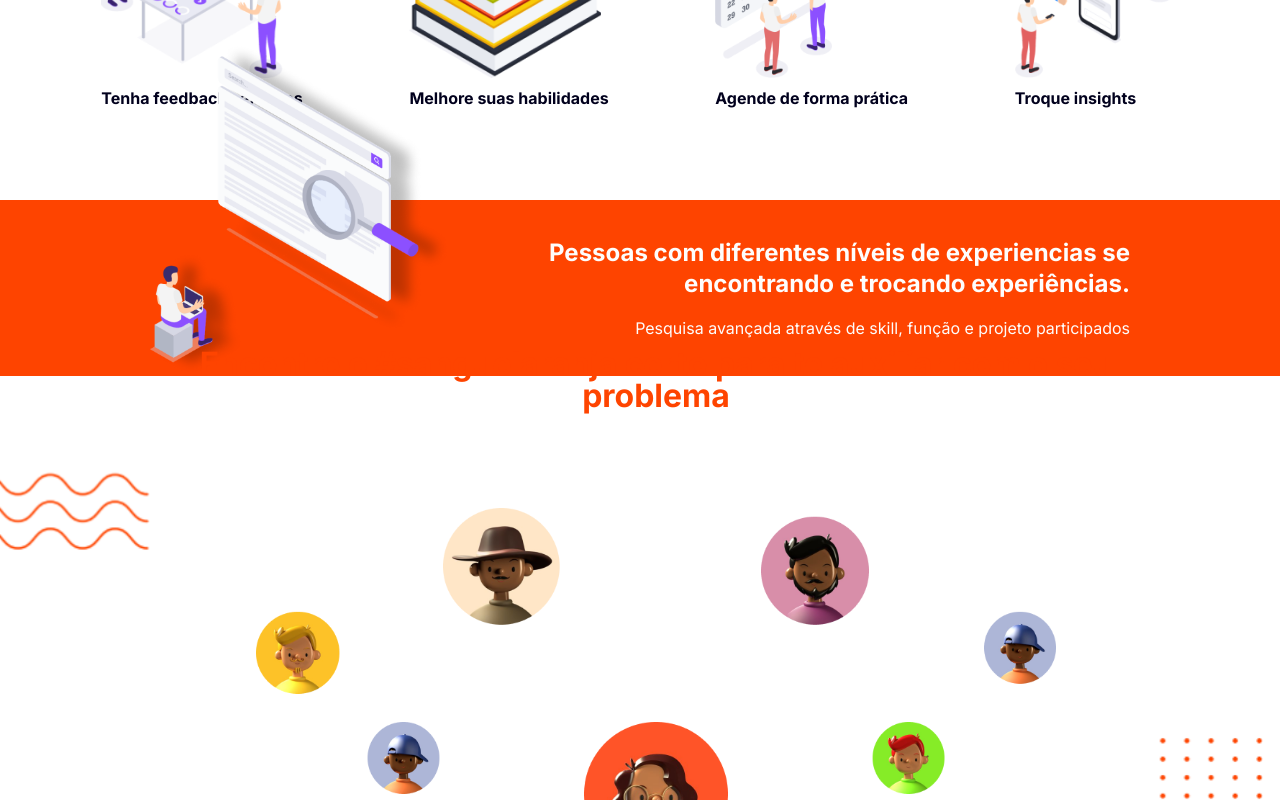
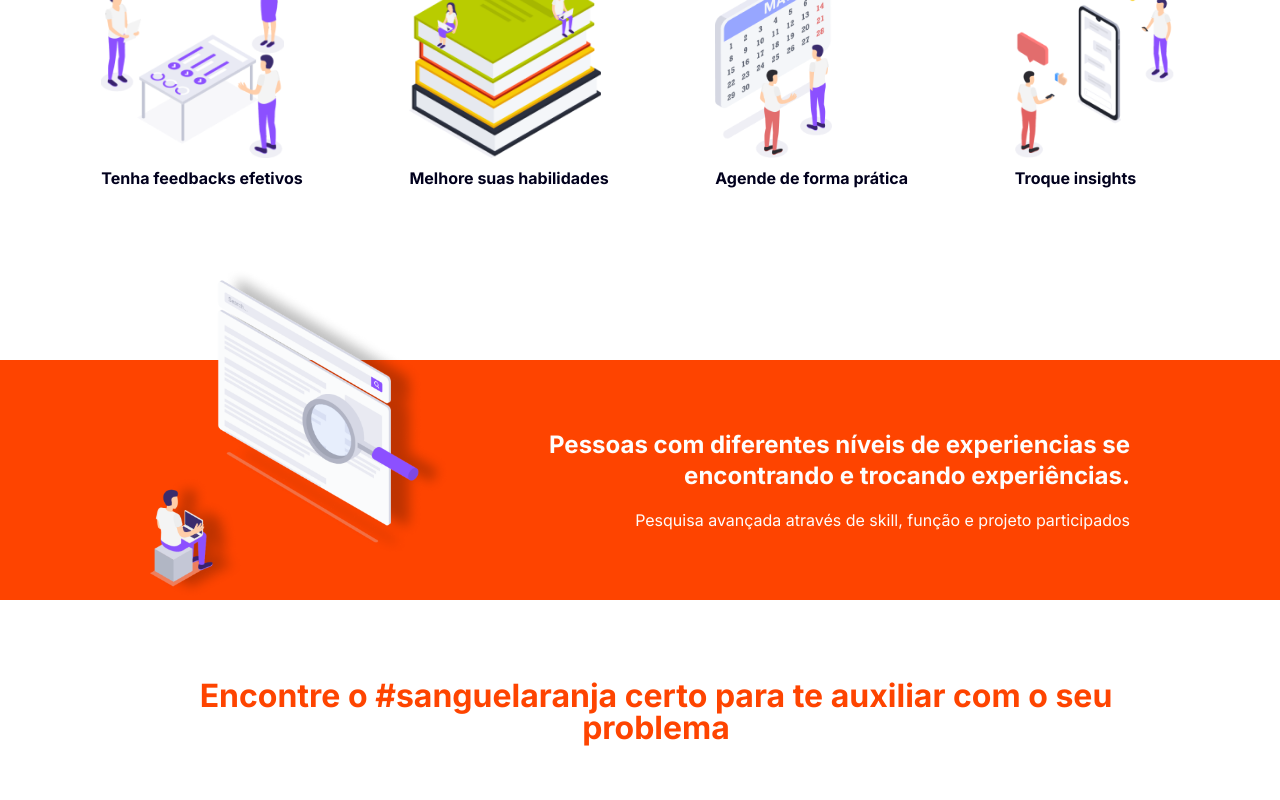
Before and after one commit to ThomasNdSR/technical-share-squad5, a React (Create React App) app in the folder front-end/: page / in a window 1280 px wide. Shown: the part 1312-2112 px from the top of the page. Built offline with nearby package versions, Linux system fonts and the light colour scheme.

Commit message:
Fix: Ajuste da diferença de compatibilidade de navegador

```diff
--- a/front-end/src/pages/HomePage/EndPage/style.css
+++ b/front-end/src/pages/HomePage/EndPage/style.css
@@ -3,7 +3,7 @@
   color: var(--primary-01);
   justify-content: space-between;
   align-items: center;
-  height: 60vh;
+  height: auto;
   text-align: center;
 }
 .endPage h4 {
@@ -28,8 +28,6 @@
   padding-top: 200px;
 }
 
-.endPage_decorative--spots {
-}
 
 @media screen and (max-width: 1024px) {
   .endPage__illustration {
--- a/front-end/src/pages/HomePage/Presentation/style.css
+++ b/front-end/src/pages/HomePage/Presentation/style.css
@@ -21,6 +21,7 @@
   align-items: center;
   font-weight: var(--heading-1-weight);
   vertical-align: middle;
+  height: auto;
 }
 
 .presentation_descrition {
@@ -50,6 +51,7 @@
   color: var(--color-standard);
   height: 40vh;
   padding: 3rem;
+  margin: 5rem 0;
 }
 
 .presentation_list img {
@@ -62,7 +64,8 @@
 
 .presentation__search--container {
   justify-content: space-between;
-  height: 22vh;
+  height: 30vh;
+  margin: 5rem 0;
 }
 .presentation__search img {
   width: 300px;
```
Also changed, not shown: 1 other file (tests, documents, lock files or other folders).
